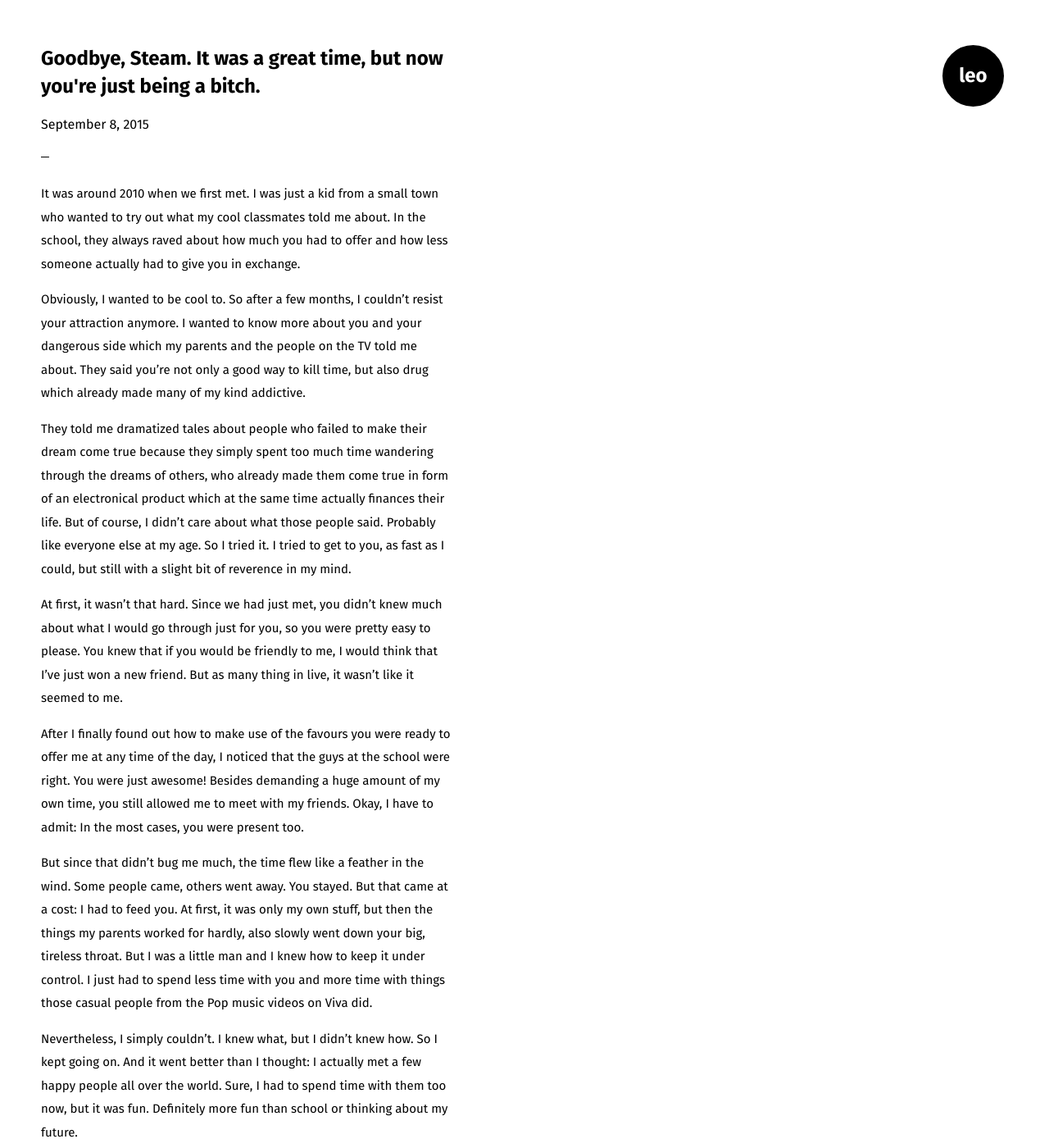
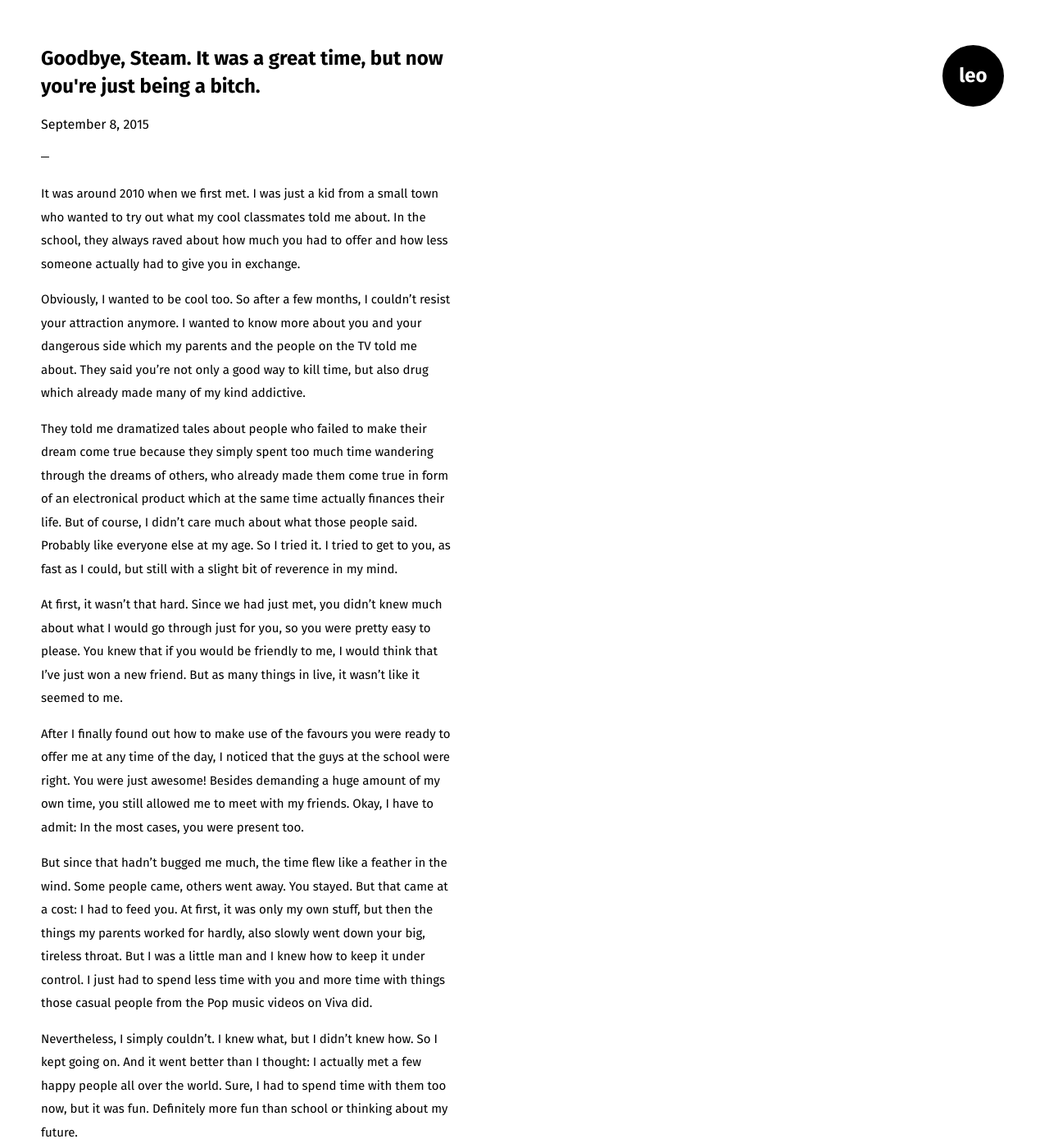
Before and after one commit to zhaoda/leo.github.io, a Jekyll site: the page built from _posts/2015-09-07-goodbye-steam-it-was-a-great-time.md, in a window 1280 px wide and 1400 px high. Shown: the whole window at 82% size. Built offline with Jekyll 4.4.1, drawn with Linux system fonts in a browser that asks for light colours.

Commit message:
Fixes some spelling errors

```diff
--- a/_posts/2015-09-07-goodbye-steam-it-was-a-great-time.md
+++ b/_posts/2015-09-07-goodbye-steam-it-was-a-great-time.md
@@ -5,15 +5,15 @@ date: 2015-09-08 08:09
 
 It was around 2010 when we first met. I was just a kid from a small town who wanted to try out what my cool classmates told me about. In the school, they always raved about how much you had to offer and how less someone actually had to give you in exchange.
 
-Obviously, I wanted to be cool to. So after a few months, I couldn't resist your attraction anymore. I wanted to know more about you and your dangerous side which my parents and the people on the TV told me about. They said you're not only a good way to kill time, but also drug which already made many of my kind addictive.
+Obviously, I wanted to be cool too. So after a few months, I couldn't resist your attraction anymore. I wanted to know more about you and your dangerous side which my parents and the people on the TV told me about. They said you're not only a good way to kill time, but also drug which already made many of my kind addictive.
 
-They told me dramatized tales about people who failed to make their dream come true because they simply spent too much time wandering through the dreams of others, who already made them come true in form of an electronical product which at the same time actually finances their life. But of course, I didn't care about what those people said. Probably like everyone else at my age. So I tried it. I tried to get to you, as fast as I could, but still with a slight bit of reverence in my mind.
+They told me dramatized tales about people who failed to make their dream come true because they simply spent too much time wandering through the dreams of others, who already made them come true in form of an electronical product which at the same time actually finances their life. But of course, I didn't care much about what those people said. Probably like everyone else at my age. So I tried it. I tried to get to you, as fast as I could, but still with a slight bit of reverence in my mind.
 
-At first, it wasn't that hard. Since we had just met, you didn't knew much about what I would go through just for you, so you were pretty easy to please. You knew that if you would be friendly to me, I would think that I've just won a new friend. But as many thing in live, it wasn't like it seemed to me.
+At first, it wasn't that hard. Since we had just met, you didn't knew much about what I would go through just for you, so you were pretty easy to please. You knew that if you would be friendly to me, I would think that I've just won a new friend. But as many things in live, it wasn't like it seemed to me.
 
 After I finally found out how to make use of the favours you were ready to offer me at any time of the day, I noticed that the guys at the school were right. You were just awesome! Besides demanding a huge amount of my own time, you still allowed me to meet with my friends. Okay, I have to admit: In the most cases, you were present too.
 
-But since that didn't bug me much, the time flew like a feather in the wind. Some people came, others went away. You stayed. But that came at a cost: I had to feed you. At first, it was only my own stuff, but then the things my parents worked for hardly, also slowly went down your big, tireless throat. But I was a little man and I knew how to keep it under control. I just had to spend less time with you and more time with things those casual people from the Pop music videos on Viva did.
+But since that hadn't bugged me much, the time flew like a feather in the wind. Some people came, others went away. You stayed. But that came at a cost: I had to feed you. At first, it was only my own stuff, but then the things my parents worked for hardly, also slowly went down your big, tireless throat. But I was a little man and I knew how to keep it under control. I just had to spend less time with you and more time with things those casual people from the Pop music videos on Viva did.
 
 Nevertheless, I simply couldn't. I knew what, but I didn't knew how. So I kept going on. And it went better than I thought: I actually met a few happy people all over the world. Sure, I had to spend time with them too now, but it was fun. Definitely more fun than school or thinking about my future.
 
```
